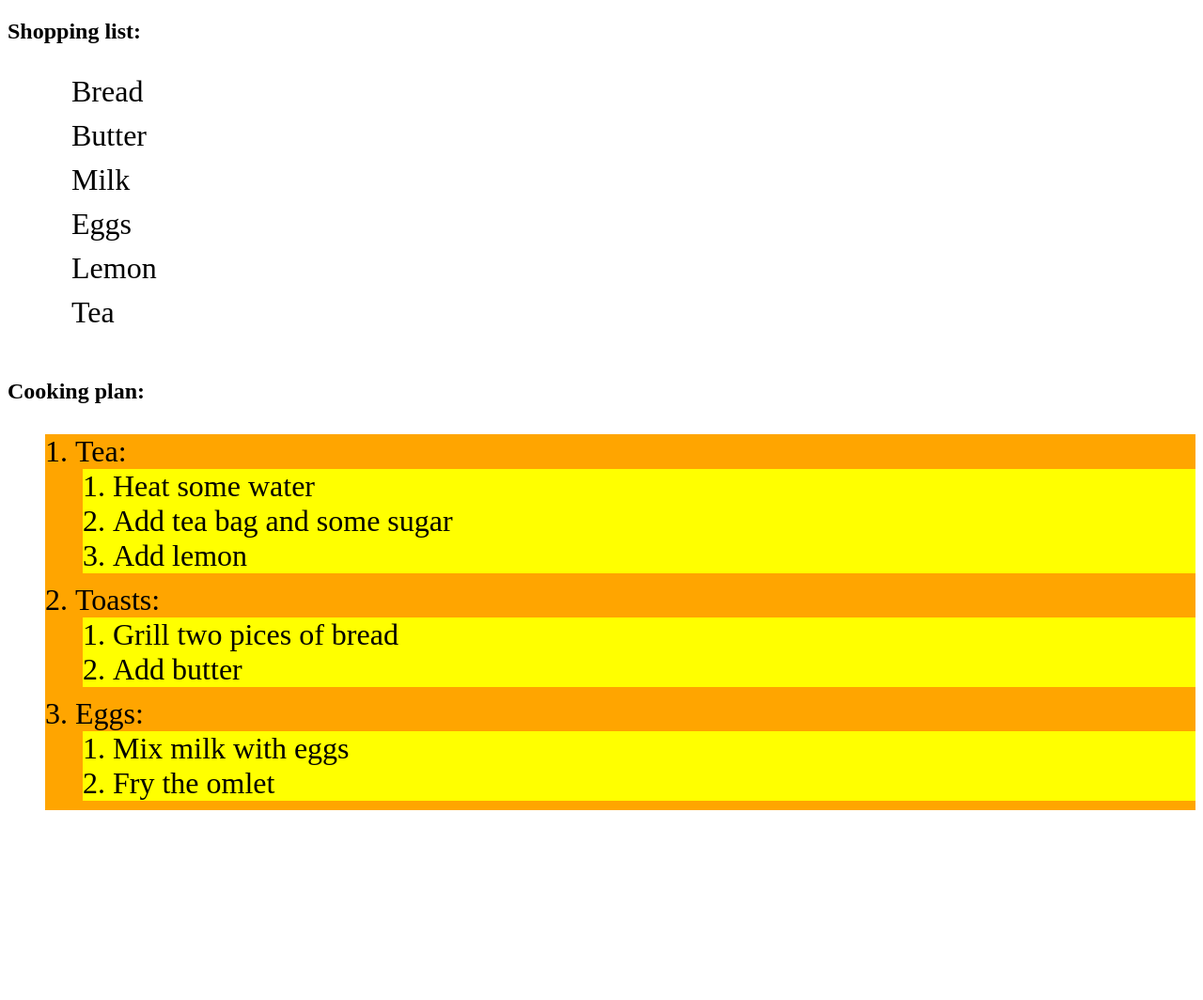
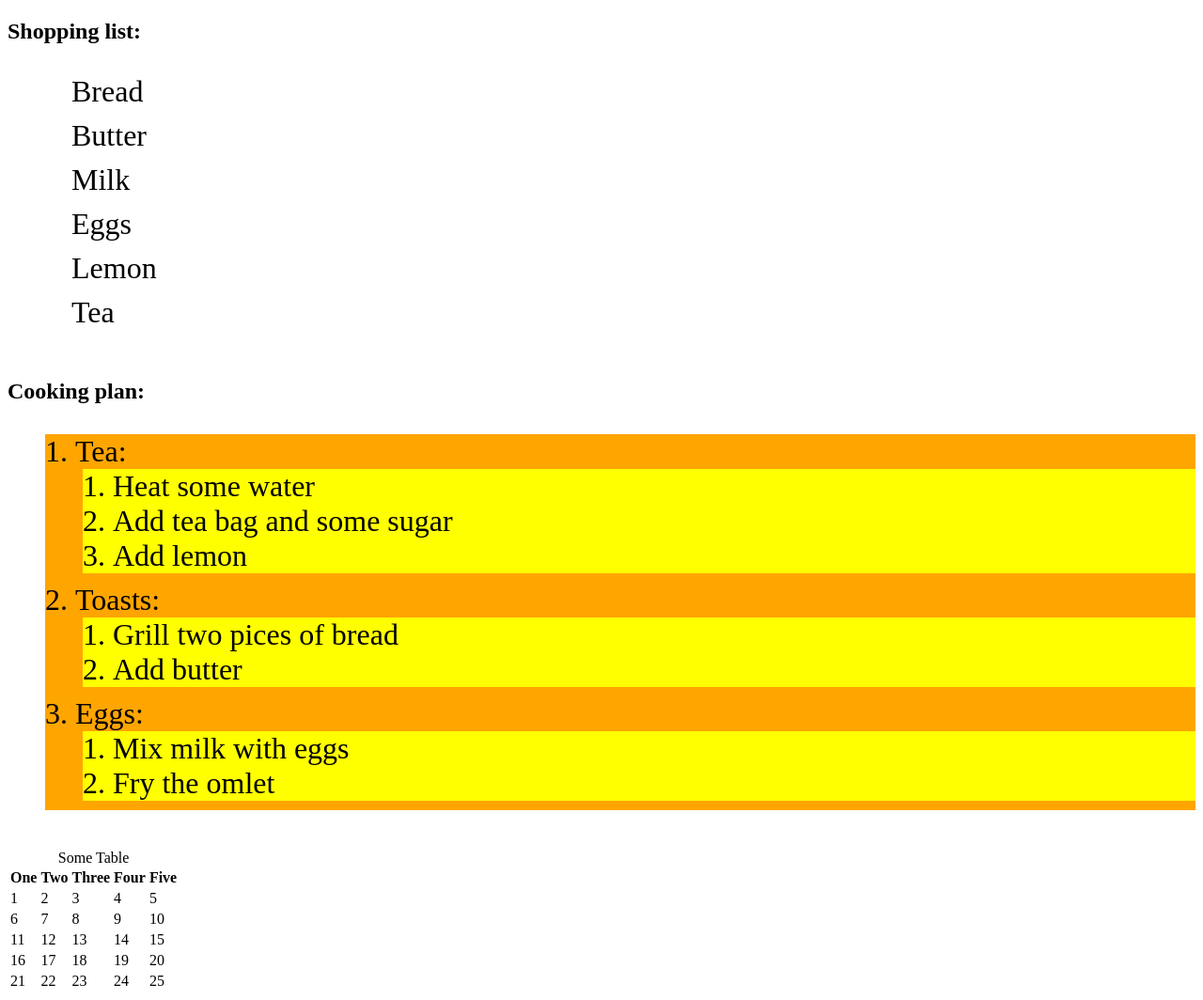
Before and after one commit to Listikkk/TestRepoBD113, a plain HTML site: page index.html in a window 1280 px wide. Shown: the whole page at 94% size. Before the commit the page ends 904 px from the top, so only its background shows below. Drawn offline with Linux system fonts and the light colour scheme.

Commit message:
add table to the index.html

```diff
--- a/index.html
+++ b/index.html
@@ -42,5 +42,53 @@
         </ol>
       </li>
     </ol>
+
+    <table>
+      <caption>
+        Some Table
+      </caption>
+      <tr>
+        <th>One</th>
+        <th>Two</th>
+        <th>Three</th>
+        <th>Four</th>
+        <th>Five</th>
+      </tr>
+      <tr>
+        <td>1</td>
+        <td>2</td>
+        <td>3</td>
+        <td>4</td>
+        <td>5</td>
+      </tr>
+      <tr>
+        <td>6</td>
+        <td>7</td>
+        <td>8</td>
+        <td>9</td>
+        <td>10</td>
+      </tr>
+      <tr>
+        <td>11</td>
+        <td>12</td>
+        <td>13</td>
+        <td>14</td>
+        <td>15</td>
+      </tr>
+      <tr>
+        <td>16</td>
+        <td>17</td>
+        <td>18</td>
+        <td>19</td>
+        <td>20</td>
+      </tr>
+      <tr>
+        <td>21</td>
+        <td>22</td>
+        <td>23</td>
+        <td>24</td>
+        <td>25</td>
+      </tr>
+    </table>
   </body>
 </html>
```
